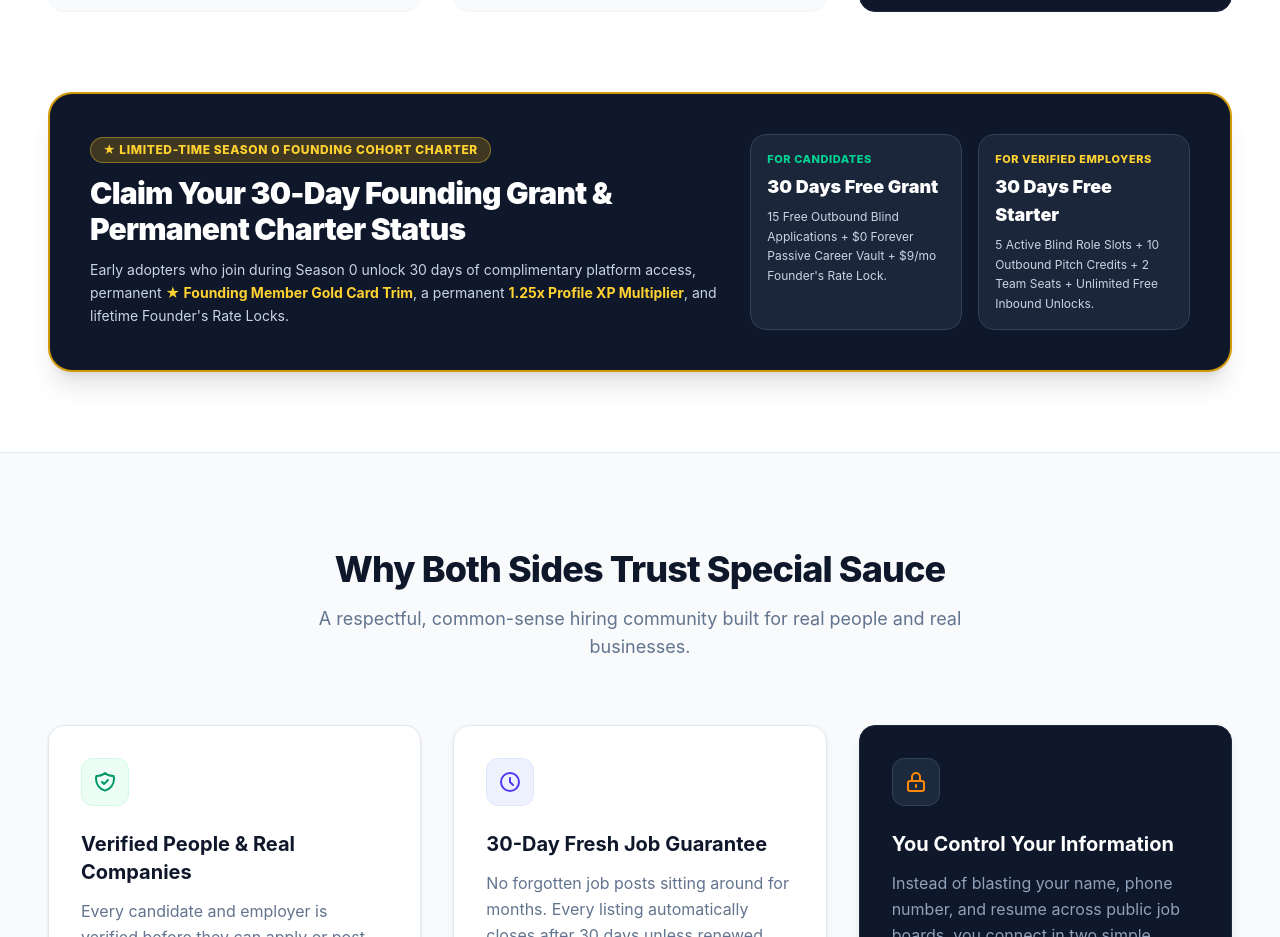
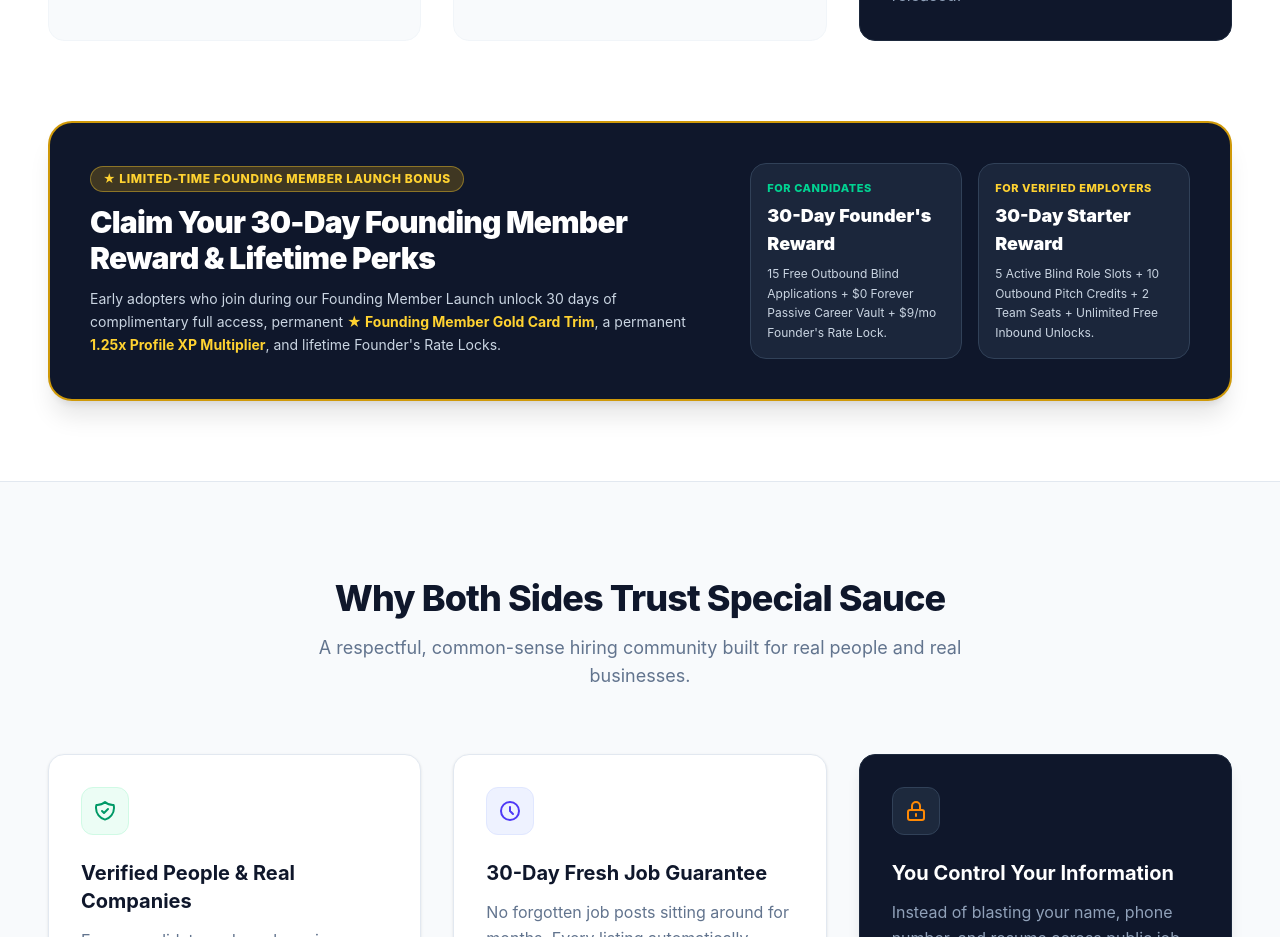
Before and after one commit to SpecialSauceIO/secure-job-board, a Next.js app: page / in a window 1280 px wide. Shown: the part 1900-2837 px from the top of the page. Built offline with nearby package versions, Linux system fonts and the light colour scheme.

Commit message:
Update Season 0 copy to 30-Day Founding Member Awards / Rewards and Founding Member Launch

```diff
--- a/src/app/page.tsx
+++ b/src/app/page.tsx
@@ -130,7 +130,7 @@ export default function LandingPage() {
             </p>
           </div>
 
-          {/* SLIDE 1 (Slide #2): 30-Day Season 0 Founding Grants */}
+          {/* SLIDE 1 (Slide #2): 30-Day Founding Member Awards */}
           <div
             className={`[grid-area:stack] bg-slate-50 flex flex-col items-center transition-all duration-700 ${
               currentSlide === 1
@@ -140,24 +140,26 @@ export default function LandingPage() {
           >
             <div className="inline-flex items-center gap-2 px-3.5 py-1 rounded-full bg-amber-100 border border-amber-300 text-amber-900 text-[11px] font-extrabold uppercase tracking-wide mb-5 shadow-2xs">
               <span className="text-amber-600">★</span>
-              Season 0 Founding Cohort Now Open • 30-Day Charter Grants
+              Founding Member Launch • Early Adopter Bonus Active
             </div>
             <h1 className="text-4xl sm:text-5xl md:text-6xl font-extrabold text-slate-900 tracking-tight leading-[1.1] max-w-4xl mb-4">
               30-Day{' '}
               <span className="text-transparent bg-clip-text bg-gradient-to-r from-amber-500 via-orange-500 to-indigo-600">
-                Founding Grants.
+                Founding Member Awards.
               </span>
               <br />
-              Locked-in charter perks.
+              Full access. Lifetime perks.
             </h1>
             <p className="text-base md:text-lg text-slate-500 max-w-2xl leading-relaxed">
-              Join during our initial Season 0 launch window to unlock a{' '}
+              Join during our Founding Member Launch to claim your{' '}
               <strong className="text-slate-700">
-                30-Day Founding Member Grant
+                30-Day Founding Member Reward
               </strong>
-              —including 15 free blind applications for verified Candidates, 30 days of Starter access (5 active role slots + 10 pitch credits) for Domain-Verified Employers, permanent{' '}
-              <strong className="text-slate-700">★ Gold Charter Trim</strong>, a{' '}
-              <strong className="text-slate-700">1.25x XP Rank Boost</strong>, and lifetime Founder&apos;s Rate Locks.
+              —including 15 free blind applications for verified Candidates, 30 days of Starter access ($99 value: 5 active role slots + 10 pitch credits) for Domain-Verified Employers, permanent{' '}
+              <strong className="text-slate-700">
+                ★ Founding Member Gold Trim
+              </strong>
+              , a <strong className="text-slate-700">1.25x XP Rank Boost</strong>, and lifetime Founder&apos;s Rate Locks.
             </p>
           </div>
 
@@ -293,7 +295,7 @@ export default function LandingPage() {
                 ? 'bg-amber-500 w-6'
                 : 'bg-slate-300 hover:bg-slate-400'
             }`}
-            aria-label="View 30-day Season 0 Founding Grants slide"
+            aria-label="View 30-day Founding Member Awards slide"
           />
           <button
             onClick={() => setCurrentSlide(2)}
@@ -565,19 +567,19 @@ export default function LandingPage() {
             </div>
           </div>
 
-          {/* SEASON 0 FOUNDING COHORT SPOTLIGHT BANNER */}
+          {/* FOUNDING MEMBER LAUNCH REWARDS BANNER */}
           <div className="mt-20 rounded-3xl bg-slate-900 text-white p-8 sm:p-10 border-2 border-amber-400/80 shadow-xl relative overflow-hidden">
             <div className="absolute inset-0 opacity-15 bg-[radial-gradient(ellipse_at_top_right,_var(--tw-gradient-stops))] from-amber-400 via-indigo-900 to-slate-900 pointer-events-none" />
             <div className="relative z-10 grid grid-cols-1 lg:grid-cols-12 gap-8 items-center">
               <div className="lg:col-span-7 space-y-3">
                 <div className="inline-flex items-center gap-2 px-3 py-1 rounded-full bg-amber-400/20 border border-amber-300/40 text-amber-300 text-xs font-extrabold uppercase tracking-wider">
-                  ★ Limited-Time Season 0 Founding Cohort Charter
+                  ★ Limited-Time Founding Member Launch Bonus
                 </div>
                 <h3 className="text-2xl sm:text-3xl font-black tracking-tight">
-                  Claim Your 30-Day Founding Grant &amp; Permanent Charter Status
+                  Claim Your 30-Day Founding Member Reward &amp; Lifetime Perks
                 </h3>
                 <p className="text-sm text-slate-300 leading-relaxed">
-                  Early adopters who join during Season 0 unlock 30 days of complimentary platform access, permanent{' '}
+                  Early adopters who join during our Founding Member Launch unlock 30 days of complimentary full access, permanent{' '}
                   <strong className="text-amber-300">
                     ★ Founding Member Gold Card Trim
                   </strong>
@@ -595,7 +597,7 @@ export default function LandingPage() {
                     For Candidates
                   </span>
                   <div className="text-lg font-black text-white">
-                    30 Days Free Grant
+                    30-Day Founder&apos;s Reward
                   </div>
                   <p className="text-xs text-slate-300 leading-relaxed">
                     15 Free Outbound Blind Applications + $0 Forever Passive Career Vault + $9/mo Founder&apos;s Rate Lock.
@@ -607,7 +609,7 @@ export default function LandingPage() {
                     For Verified Employers
                   </span>
                   <div className="text-lg font-black text-white">
-                    30 Days Free Starter
+                    30-Day Starter Reward
                   </div>
                   <p className="text-xs text-slate-300 leading-relaxed">
                     5 Active Blind Role Slots + 10 Outbound Pitch Credits + 2 Team Seats + Unlimited Free Inbound Unlocks.
@@ -930,7 +932,7 @@ export default function LandingPage() {
               <div className="bg-white p-5 rounded-2xl border border-slate-200 flex flex-col sm:flex-row items-center justify-between gap-4">
                 <div>
                   <h4 className="text-sm font-extrabold text-slate-900">
-                    Ready to claim your 30-Day Season 0 Founding Grant?
+                    Ready to claim your 30-Day Founding Member Reward?
                   </h4>
                   <p className="text-xs text-slate-500">
                     Create your free Candidate or Employer account in under two minutes.
```
